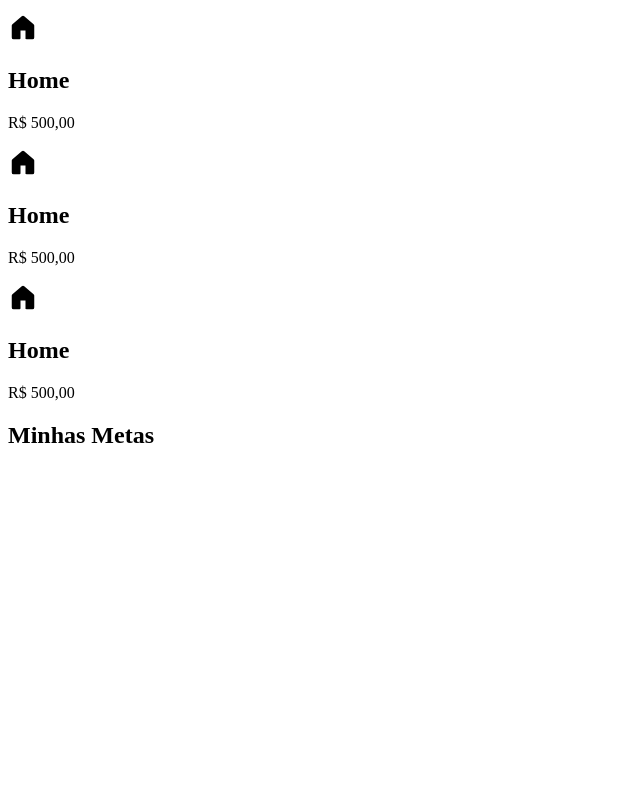
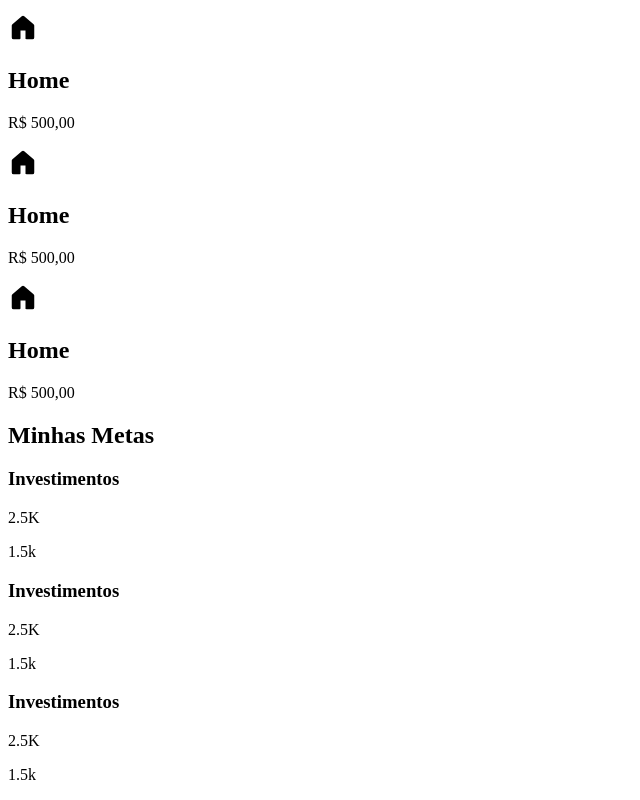
Before and after one commit to rafaapcode/finance-app, a Next.js app: page /Home/page in a window 1280 px wide. Shown: the part 1210-2010 px from the top of the page, without its empty margins (0-640 px from the left). Before the commit the page ends 1678 px from the top, so only its background shows below. Built offline with nearby package versions, Linux system fonts and the light colour scheme.

Commit message:
feat: creating the goals component

```diff
--- /dev/null
+++ b/src/components/goals/Goals.tsx
@@ -0,0 +1,23 @@
+
+type GoalsProps = {
+  title: string;
+  amount: string;
+  goal: string;
+}
+
+function Goals({ amount, goal, title }: GoalsProps) {
+  return (
+    <div>
+      <h3 className="text-[#828282]">{title}</h3>
+      <div className="w-full flex flex-col">
+        <p className="self-end">{goal}</p>
+        <div className="border border-[#E2E2E2] h-5 rounded-lg flex text-ellipsis overflow-hidden">
+          <div className="h-full w-1/2 bg-[#E5FBF2] rounded-lg"/>
+          <p className="text-xs ml-2">{amount}</p>
+        </div>
+      </div>
+    </div>
+  )
+}
+
+export default Goals
--- a/src/components/sidebar/Sidebar.tsx
+++ b/src/components/sidebar/Sidebar.tsx
@@ -20,7 +20,7 @@ function Sidebar() {
         <MenuItem Icon={IoSettings} routeName="settings" isActive={pathName === "/main/settings"}/>
         <MenuItem Icon={BsGrid} routeName="general" isActive={pathName === "/main/general"}/>
       </div>
-      <div>
+      <div className="lg:hidden xl:block">
         <p className="text-xs">Saldo</p>
         <p className="text-sm font-semibold">R$ 1.112.500,00</p>
       </div>
--- a/src/pages/Home/page.tsx
+++ b/src/pages/Home/page.tsx
@@ -1,4 +1,5 @@
 import Card from "@/components/card/Card";
+import Goals from "@/components/goals/Goals";
 import SpendCard from "@/components/spendCard/SpendCard";
 
 const COLORS = [
@@ -53,7 +54,7 @@ const spendCardsData = [
     category: "Home",
     color: getRandomColor(),
     spendValue: "500,00",
-  }
+  },
 ];
 
 function HomePage() {
@@ -92,7 +93,11 @@ function HomePage() {
       </div>
       <div className="flex-1 mb-10 py-2 lg:py-0">
         <h2 className="text-3xl mb-5">Minhas Metas</h2>
-
+        <div className="h-full flex flex-col gap-10">
+          <Goals title="Investimentos" amount="1.5k" goal="2.5K" />
+          <Goals title="Investimentos" amount="1.5k" goal="2.5K" />
+          <Goals title="Investimentos" amount="1.5k" goal="2.5K" />
+        </div>
       </div>
     </main>
   );
```
